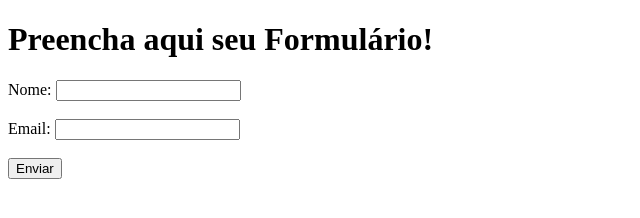
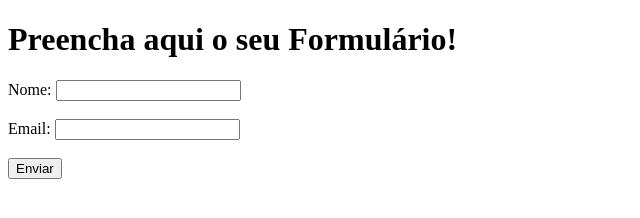
Before and after one commit to panzo11/DesafioDevOps_2024, a plain HTML site: page frontend/index.html in a window 1280 px wide. Shown: the whole page, without its empty margins (0-640 px from the left). Drawn offline with Linux system fonts and the light colour scheme.

Commit message:
deploy 5

```diff
--- a/frontend/index.html
+++ b/frontend/index.html
@@ -6,7 +6,7 @@
   <title>Formulário</title>
 </head>
 <body>
-  <h1>Preencha aqui seu Formulário!</h1>
+  <h1>Preencha aqui o seu Formulário!</h1>
   <form id="form">
     <label for="name">Nome:</label>
     <input type="text" id="name" name="name" required><br><br>
```
Also changed, not shown: .github/workflows/ci-cd-pipeline.yml.
